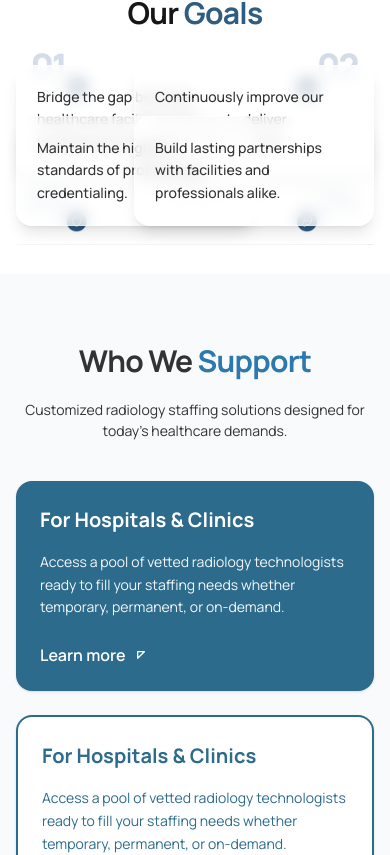
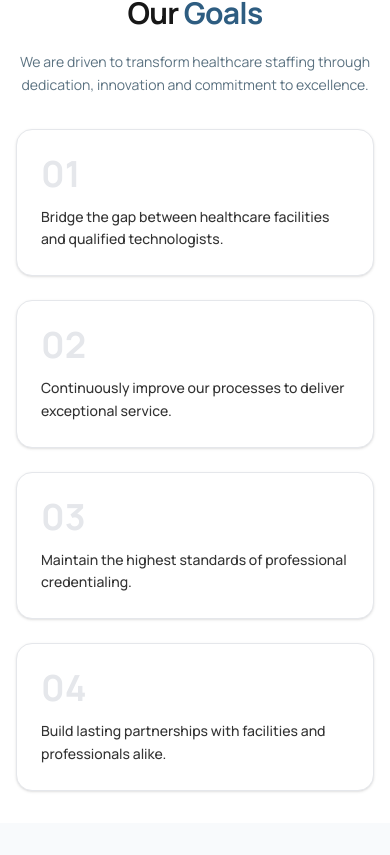
Before and after one commit to Abdullah-Software-Engineer/radnav-hatch, a Next.js app: page / in a window 390 px wide. Shown: the part 3694-4549 px from the top of the page. Built offline with nearby package versions, Linux system fonts and the light colour scheme.

Commit message:
Add responsive mobile view to OurGoal section and enhance layout in Footer component. Updated grid structure for mobile display and adjusted order of sections for better visual hierarchy.

```diff
--- a/Sections/home/OurGoal/OurGoal.tsx
+++ b/Sections/home/OurGoal/OurGoal.tsx
@@ -17,8 +17,37 @@ export default function OurGoal() {
           </p>
         </header>
 
-        {/* Diagram Container */}
-        <div className="relative mx-auto aspect-[16/9] w-full -mt-20 sm:-mt-10 md:-mt-12">
+        {/* Mobile View (Grid) */}
+        <div className="mt-8 grid grid-cols-1 gap-6 sm:grid-cols-2 lg:hidden">
+          <div className="rounded-2xl border border-[#E5E7EB] bg-white p-6 shadow-sm">
+            <span className="mb-3 block text-4xl font-bold text-[#E5E7EB]">01</span>
+            <p className="text-sm font-medium leading-relaxed text-[#333333] sm:text-base">
+              Bridge the gap between healthcare facilities and qualified
+              technologists.
+            </p>
+          </div>
+          <div className="rounded-2xl border border-[#E5E7EB] bg-white p-6 shadow-sm">
+            <span className="mb-3 block text-4xl font-bold text-[#E5E7EB]">02</span>
+            <p className="text-sm font-medium leading-relaxed text-[#333333] sm:text-base">
+              Continuously improve our processes to deliver exceptional service.
+            </p>
+          </div>
+          <div className="rounded-2xl border border-[#E5E7EB] bg-white p-6 shadow-sm">
+            <span className="mb-3 block text-4xl font-bold text-[#E5E7EB]">03</span>
+            <p className="text-sm font-medium leading-relaxed text-[#333333] sm:text-base">
+              Maintain the highest standards of professional credentialing.
+            </p>
+          </div>
+          <div className="rounded-2xl border border-[#E5E7EB] bg-white p-6 shadow-sm">
+            <span className="mb-3 block text-4xl font-bold text-[#E5E7EB]">04</span>
+            <p className="text-sm font-medium leading-relaxed text-[#333333] sm:text-base">
+              Build lasting partnerships with facilities and professionals alike.
+            </p>
+          </div>
+        </div>
+
+        {/* Desktop View (Diagram) */}
+        <div className="relative mx-auto hidden aspect-[16/9] w-full -mt-12 lg:block">
           {/* Background Image (Diagram) */}
           <div className="absolute inset-0 flex items-center justify-center">
             <Image
--- a/app/components/Footer/Footer.tsx
+++ b/app/components/Footer/Footer.tsx
@@ -76,7 +76,7 @@ export default function Footer() {
       <div className="mx-auto max-w-[1390px] px-4 py-12 sm:px-6 lg:px-8 lg:py-16">
         <div className="grid gap-10 lg:grid-cols-[1fr_1.5fr_1fr] lg:gap-12">
           {/* Address */}
-          <section className="space-y-6">
+          <section className="space-y-6 order-1 lg:order-1">
             <h3 className="text-2xl font-normal tracking-tight">Address</h3>
             <div className="space-y-4 text-white/90">
               <address className="not-italic leading-relaxed">
@@ -103,7 +103,7 @@ export default function Footer() {
           </section>
 
           {/* Stay Updated / Newsletter */}
-          <section className="flex flex-col items-center text-center space-y-6 lg:pt-2">
+          <section className="flex flex-col items-center text-center space-y-6 lg:pt-2 order-3 lg:order-2">
             <div>
               <h3 className="text-3xl font-medium tracking-tight">Stay Updated</h3>
               <p className="mt-3 text-base text-white/90">
@@ -137,7 +137,7 @@ export default function Footer() {
           </section>
 
           {/* Quick Links */}
-          <section className="space-y-6 lg:justify-self-end">
+          <section className="space-y-6 lg:justify-self-end order-2 lg:order-3">
             <div className="flex flex-col items-start">
               <h3 className="text-2xl font-normal tracking-tight text-left">
                 Quick Links
```
